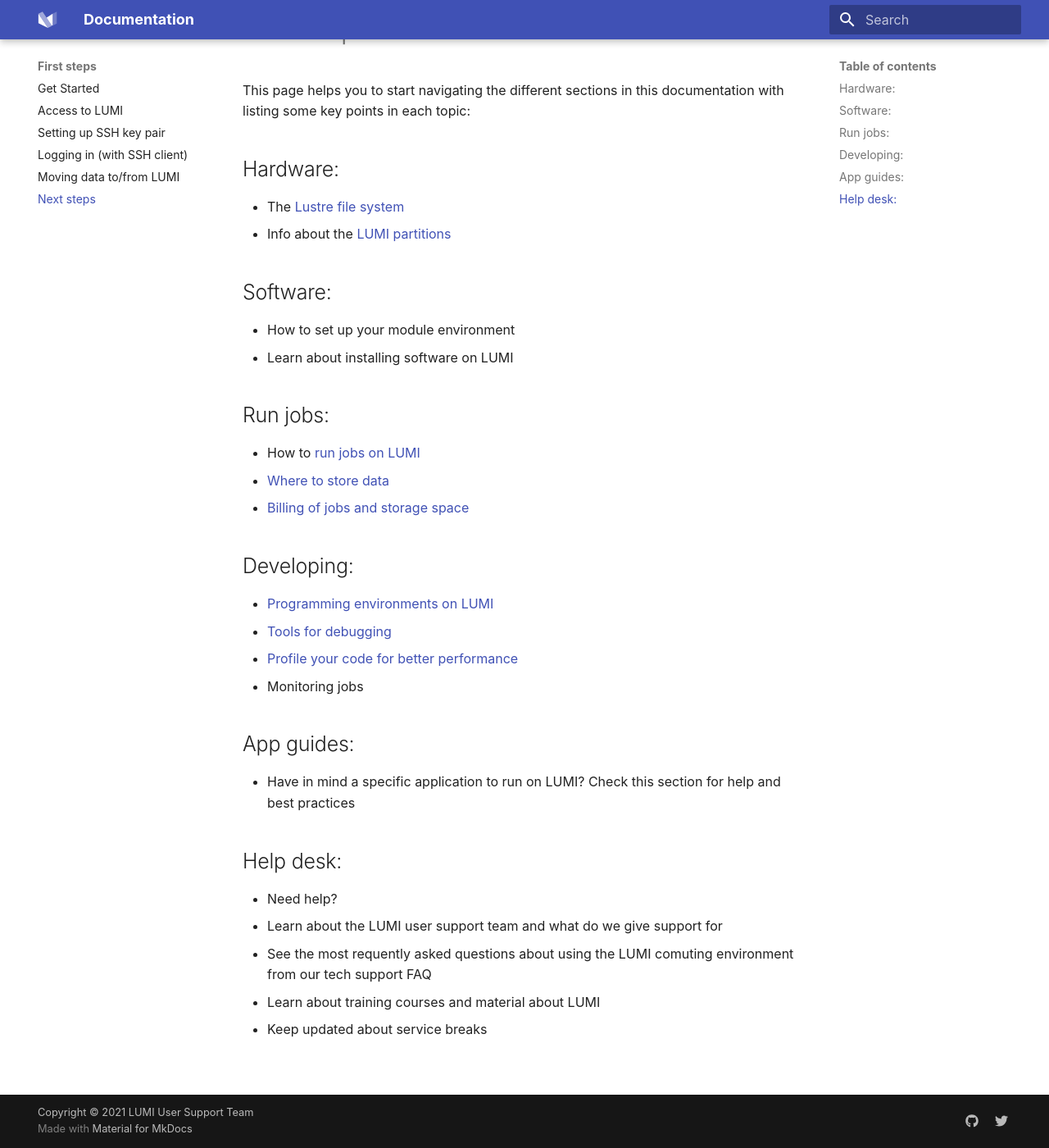
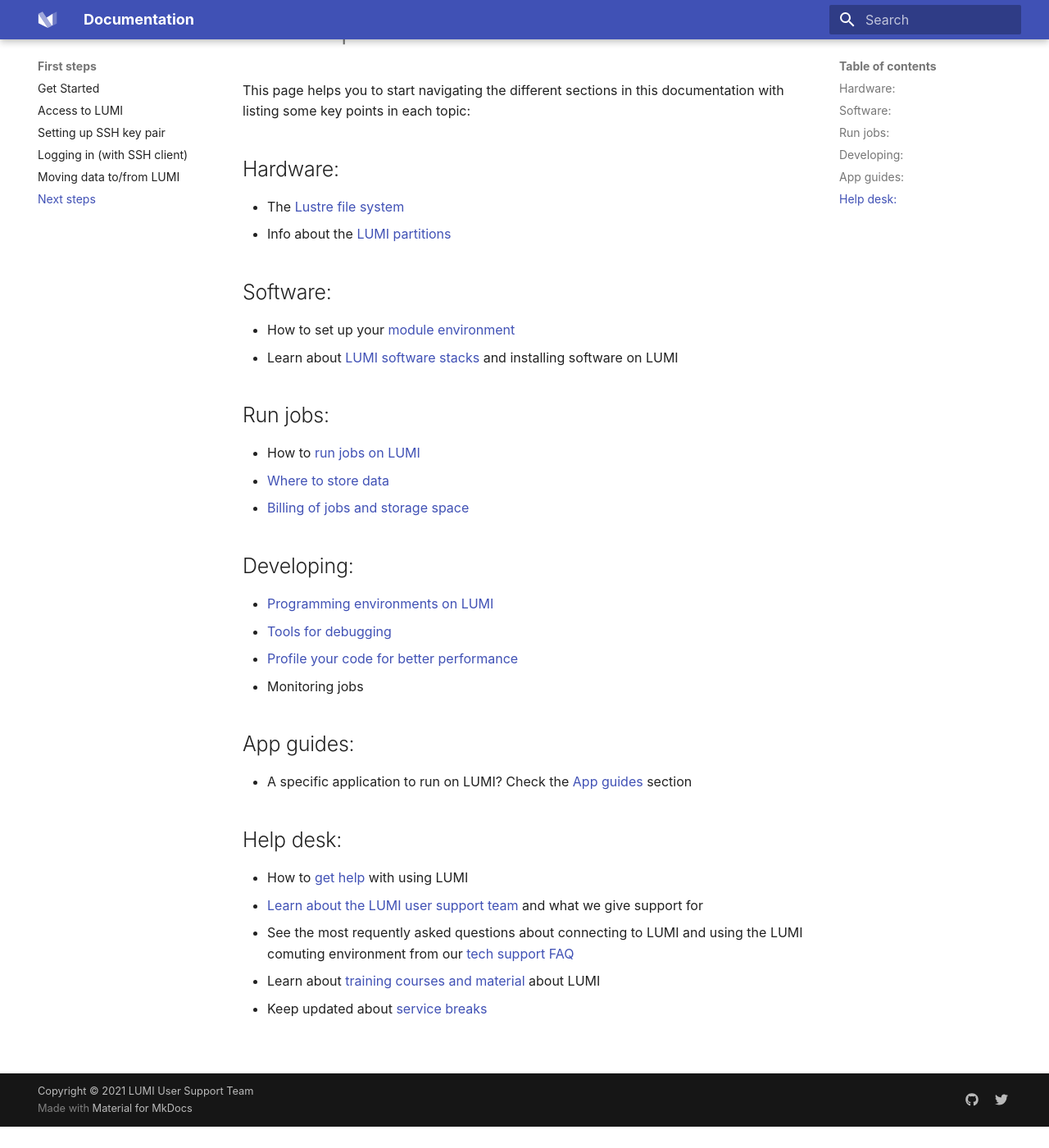
Before and after one commit to Lumi-supercomputer/lumi-userguide, an MkDocs documentation site: the page built from docs/firststeps/nextsteps.md, in a window 1280 px wide and 1400 px high, scrolled down 130 px. Shown: the whole window at 82% size. Built offline with MkDocs 1.6.1 and Material for MkDocs 9.7.7, drawn with Linux system fonts in a browser that asks for light colours; after the commit the page ends 1504 px from its top, so only the background shows below that.

Commit message:
new_version_2

```diff
--- a/docs/firststeps/nextsteps.md
+++ b/docs/firststeps/nextsteps.md
@@ -17,6 +17,16 @@
 [storing-data]: ../storage/storing-data.md
 [billing]: ../computing/jobs/billing.md
 [lustre]: ../storage/parallel/lustre.md
+[module-env]: ../computing/Lmod_modules.md
+[software]: ../computing/softwarestacks.md
+[app-guides]: ../app_guides/overview.md
+[helpdesk]: ../generic/helpdesk.md
+[LUST]: ../generic/aboutLUST.md
+[tFAQ]: ../generic/FAQ.md
+[training]: ../generic/training.md
+[service-breaks]: ../generic/service-breaks.md
+
+
 
 
 # Next steps
@@ -37,8 +47,8 @@
 - Info about the [LUMI partitions][Hardware]
 
 ## Software:
-- How to set up your module environment
-- Learn about installing software on LUMI
+- How to set up your [module environment][module-env]
+- Learn about [LUMI software stacks][software] and installing software on LUMI
 
 ## Run jobs:
 - How to [run jobs on LUMI][running-jobs]
@@ -53,18 +63,15 @@
 - Monitoring jobs
 
 
-
-
 ## App guides:
-- Have in mind a specific application to run on LUMI? Check this section for help and best practices
-
+- A specific application to run on LUMI? Check the [App guides][app-guides] section
 
 ## Help desk:
-- Need help?
-- Learn about the LUMI user support team and what do we give support for
-- See the most requently asked questions about using the LUMI comuting environment from our tech support FAQ
-- Learn about training courses and material about LUMI
-- Keep updated about service breaks
+- How to [get help][helpdesk] with using LUMI
+- [Learn about the LUMI user support team][LUST] and what we give support for
+- See the most requently asked questions about connecting to LUMI and using the LUMI comuting environment from our [tech support FAQ][tFAQ]
+- Learn about [training courses and material][training] about LUMI
+- Keep updated about [service breaks][service-breaks]
 
 
 </br>
```
Also changed, not shown: docs/storage/storing-data.md (+10 -1 lines).
